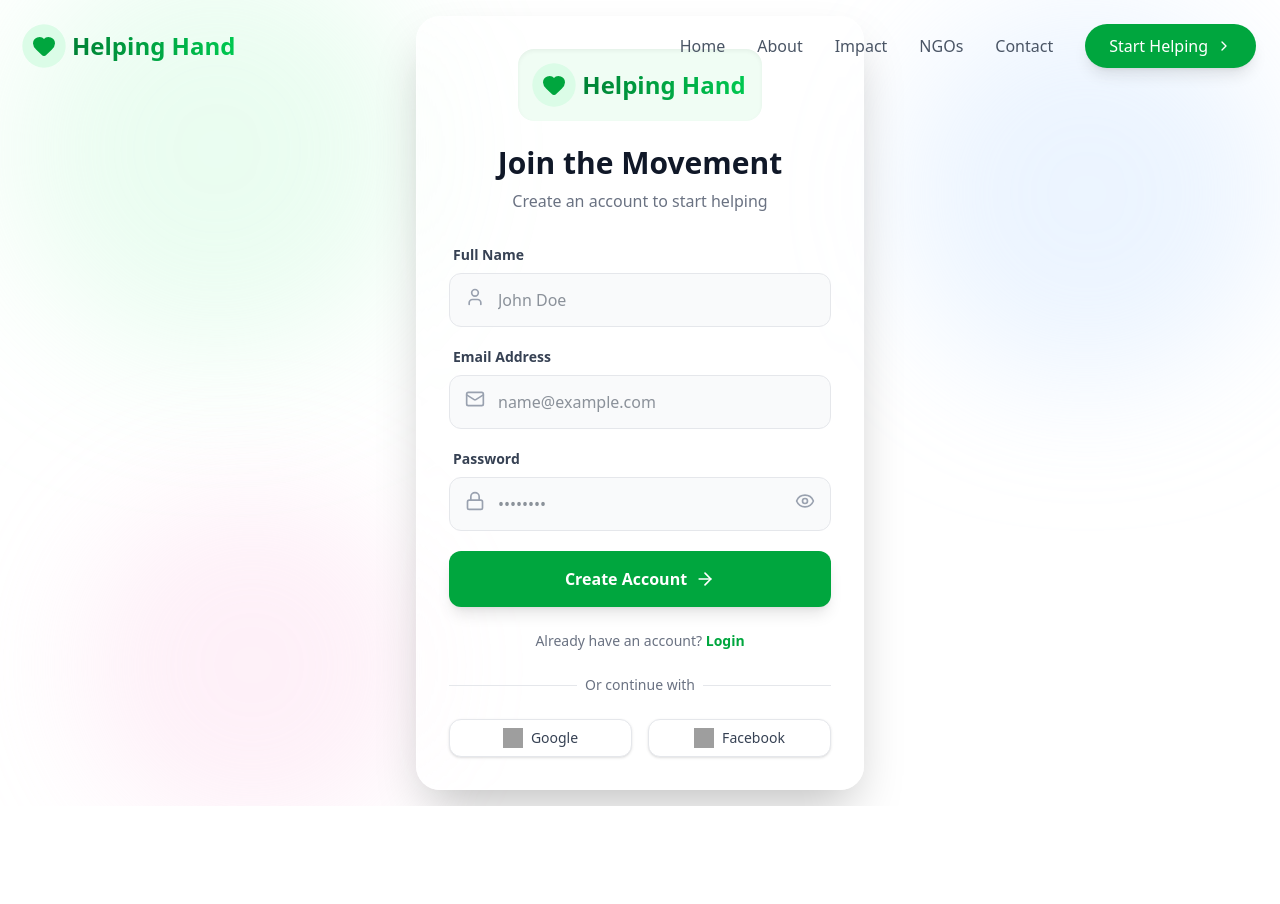
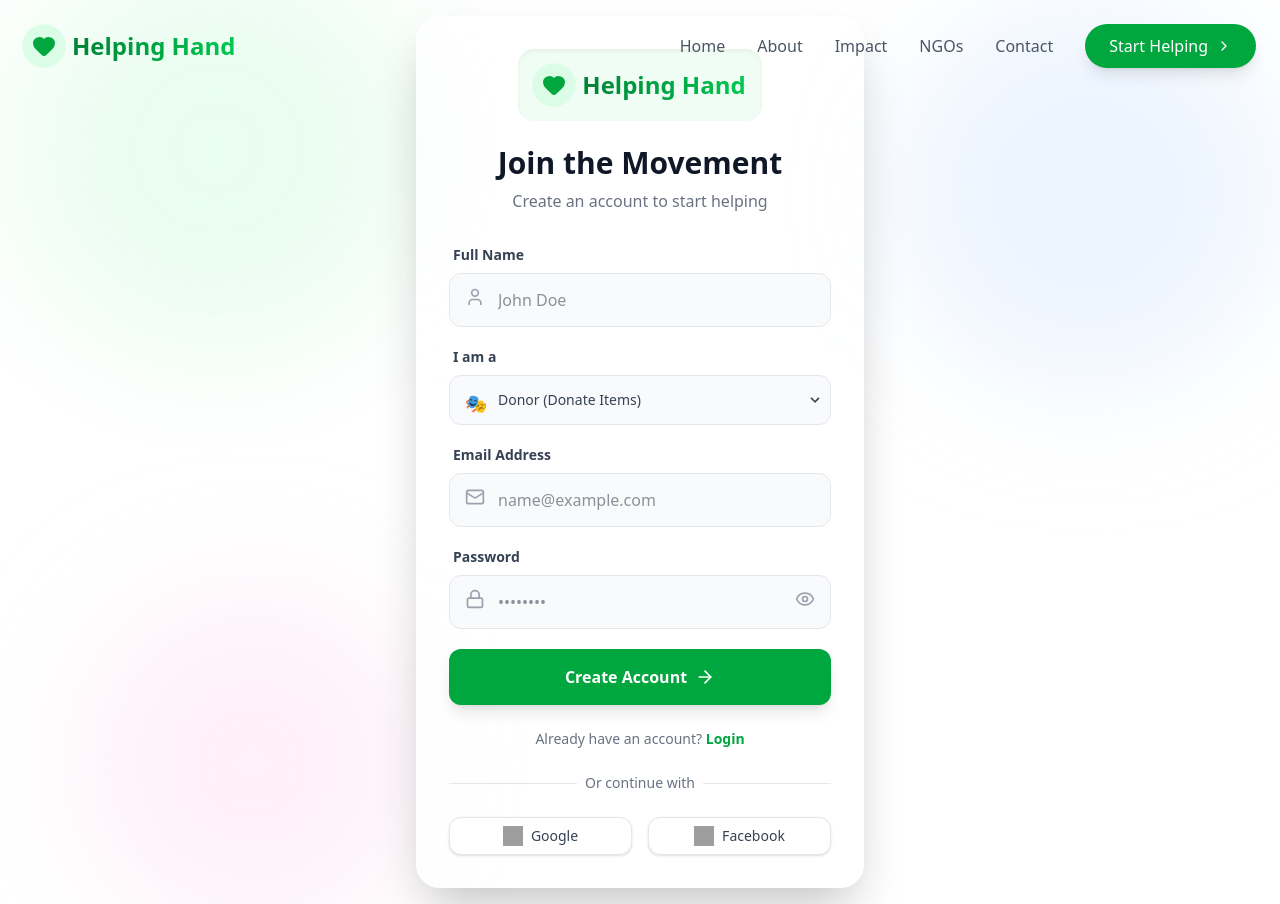
Before and after one commit to abhaykatre70/techmentorx-team-abhiyanta, a React (Vite) app in the folder frontend/: page /login in a window 1280 px wide. Both pictures are taken after a click on the button "Register". Before the commit the page ends 806 px from the top, so only its background shows below. Built offline with nearby package versions, Linux system fonts and the light colour scheme; grey boxes are pictures that could not be loaded.

Commit message:
Add Role Selector and Fix Camera Upload

```diff
--- a/frontend/src/components/GeoCamera.jsx
+++ b/frontend/src/components/GeoCamera.jsx
@@ -88,17 +88,27 @@ const GeoCamera = ({ onCaptureConfig }) => {
             const blob = await res.blob();
             const fileName = `report_${Date.now()}.jpg`;
 
-            // Upload Image
-            const { data: uploadData, error: uploadError } = await supabase.storage
-                .from('reports') // Ensure 'reports' bucket exists in Supabase Storage!
-                .upload(fileName, blob);
+            let publicUrl = "https://images.unsplash.com/photo-1532629345422-7515f3d16bb6?auto=format&fit=crop&w=800&q=80"; // Default placeholder if upload fails
 
-            if (uploadError) throw uploadError;
+            try {
+                // Upload Image
+                const { data: uploadData, error: uploadError } = await supabase.storage
+                    .from('reports')
+                    .upload(fileName, blob);
 
-            // Get Public URL
-            const { data: { publicUrl } } = supabase.storage
-                .from('reports')
-                .getPublicUrl(fileName);
+                if (uploadError) {
+                    console.warn("Storage upload failed (Bucket might be missing). Using placeholder.", uploadError);
+                    toast("Image upload skipped (Storage not configured), but report will be saved.");
+                } else {
+                    // Get Public URL
+                    const { data } = supabase.storage
+                        .from('reports')
+                        .getPublicUrl(fileName);
+                    publicUrl = data.publicUrl;
+                }
+            } catch (storageErr) {
+                console.warn("Storage exception:", storageErr);
+            }
 
             // Create Report Record in DB
             const { error: dbError } = await supabase
--- a/frontend/src/pages/Dashboard.jsx
+++ b/frontend/src/pages/Dashboard.jsx
@@ -5,6 +5,7 @@ import { supabase } from '../supabase';
 import MapComponent from '../components/MapComponent';
 import GeoCamera from '../components/GeoCamera';
 import { LayoutDashboard, ListChecks, Map as MapIcon, Plus, AlertCircle } from 'lucide-react';
+import toast from 'react-hot-toast';
 
 const Dashboard = () => {
     const { currentUser, userRole, logout } = useAuth();
@@ -120,21 +121,23 @@ const Dashboard = () => {
                     <div className="space-y-6">
                         <div className="bg-white p-6 rounded-2xl shadow-sm border border-gray-100">
                             <h3 className="font-bold text-gray-800 mb-4">Urgent Tasks Nearby</h3>
+
+                            {loadingTasks ? (
+                                <p className="text-gray-400 text-sm">Loading tasks...</p>
+                            ) : (
                                 <div className="space-y-4">
-                                {[
-                                    { title: "Food Pickup needed", location: "Sector 14, 2km away", urgent: true },
-                                    { title: "Medicines Drop", location: "Civil Lines, 3.5km away", urgent: false },
-                                    { title: "Blanket Distribution", location: "Railway Station, 5km away", urgent: true },
-                                ].map((task, i) => (
-                                    <div key={i} className="flex items-start gap-3 p-3 rounded-xl hover:bg-gray-50 transition border border-transparent hover:border-gray-100 cursor-pointer">
+                                    {tasks.map((task, i) => (
+                                        <div key={task.id || i} className="flex items-start gap-3 p-3 rounded-xl hover:bg-gray-50 transition border border-transparent hover:border-gray-100 cursor-pointer">
                                             <div className={`w-2 h-2 mt-2 rounded-full ${task.urgent ? 'bg-red-500' : 'bg-green-500'}`}></div>
                                             <div>
                                                 <h4 className="font-semibold text-gray-800 text-sm">{task.title}</h4>
-                                            <p className="text-xs text-gray-500">{task.location}</p>
+                                                <p className="text-xs text-gray-500">{task.description || task.location || "3.2km away"}</p>
                                             </div>
                                         </div>
                                     ))}
                                 </div>
+                            )}
+
                             <button className="w-full mt-4 text-green-600 text-sm font-bold hover:underline">View All Tasks</button>
                         </div>
 
--- a/frontend/src/pages/Login.jsx
+++ b/frontend/src/pages/Login.jsx
@@ -10,7 +10,8 @@ const Login = () => {
     const [formData, setFormData] = useState({
         email: '',
         password: '',
-        name: ''
+        name: '',
+        role: 'Donor'
     });
     const [showPassword, setShowPassword] = useState(false);
     const { login, signup, userRole, loginWithGoogle } = useAuth();
@@ -33,11 +34,9 @@ const Login = () => {
                     navigate('/dashboard');
                 }
             } else {
-                // Check role selection
-                const selectedRole = window.prompt("Select Role (Donor, Volunteer, NGO, Admin):", "Donor");
-                const role = selectedRole || 'Donor';
-
-                await signup(formData.email, formData.password, formData.name, role);
+                // Pass the selected name and role to signup
+                await signup(formData.email, formData.password, formData.name, formData.role);
+                toast.success("Account created successfully!");
                 setIsLogin(true); // Switch to login view after signup
             }
         } catch (error) {
@@ -67,6 +66,7 @@ const Login = () => {
                 <form onSubmit={handleAuth} className="space-y-5">
 
                     {!isLogin && (
+                        <>
                             <div className="group">
                                 <label className="block text-sm font-semibold text-gray-700 mb-2 ml-1">Full Name</label>
                                 <div className="relative">
@@ -82,6 +82,29 @@ const Login = () => {
                                     />
                                 </div>
                             </div>
+
+                            {/* Role Selection Dropdown */}
+                            <div className="group">
+                                <label className="block text-sm font-semibold text-gray-700 mb-2 ml-1">I am a</label>
+                                <div className="relative">
+                                    <span className="absolute left-4 top-3.5 text-gray-400 text-lg group-focus-within:text-green-600 transition">🎭</span>
+                                    <select
+                                        name="role"
+                                        value={formData.role}
+                                        onChange={handleChange}
+                                        className="block w-full pl-12 pr-4 py-3.5 border border-gray-200 rounded-xl leading-5 bg-gray-50 text-gray-700 focus:outline-none focus:ring-2 focus:ring-green-500 focus:border-green-500 transition sm:text-sm appearance-none font-medium"
+                                        required={!isLogin}
+                                    >
+                                        <option value="Donor">Donor (Donate Items)</option>
+                                        <option value="Volunteer">Volunteer (Help Deliver)</option>
+                                        <option value="NGO">NGO (Request Help)</option>
+                                    </select>
+                                    <div className="pointer-events-none absolute inset-y-0 right-0 flex items-center px-2 text-gray-700">
+                                        <svg className="fill-current h-4 w-4" xmlns="http://www.w3.org/2000/svg" viewBox="0 0 20 20"><path d="M9.293 12.95l.707.707L15.657 8l-1.414-1.414L10 10.828 5.757 6.586 4.343 8z" /></svg>
+                                    </div>
+                                </div>
+                            </div>
+                        </>
                     )}
 
                     <div className="group">
```
Lines whose indentation alone changed are shown as unchanged.
